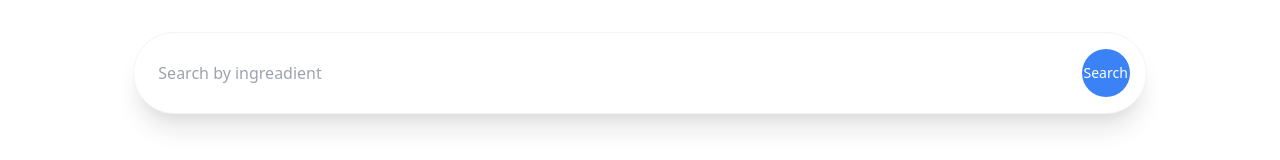
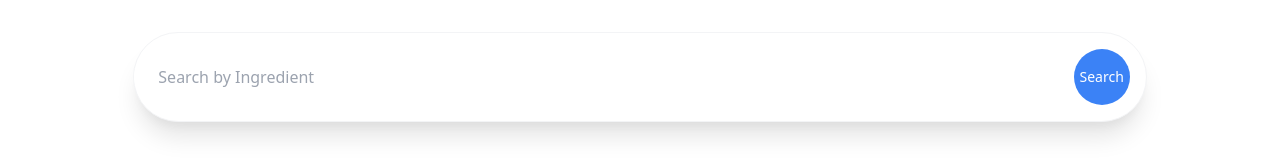
Before and after one commit to DevXard/ATD-Project, a React (Create React App) app: page / in a window 1280 px wide. Shown: the top 160 px of the page. Built offline with nearby package versions, Linux system fonts and the light colour scheme; no server answers.

Commit message:
Fixed some typos added padding to search button the click event covers the whole card

```diff
--- a/src/components/DetailsPage/DetailsPage.js
+++ b/src/components/DetailsPage/DetailsPage.js
@@ -29,7 +29,7 @@ const DetailsPage = () => {
         <form  className="flex-auto p-6">
           <div className="flex flex-wrap">
             <h1 className="flex-auto text-base font-medium text-gray-500">
-              Recepie Area:
+              Recipe Area:
               <span className="font-semibold ml-1 text-gray-700">
                {recepie.strArea}
               </span>
@@ -48,7 +48,7 @@ const DetailsPage = () => {
           </div>
           <div className="grid grid-cols-3 gap-4 ">
            <div className="text-xl font-bold">
-            Ingrediants:
+            Ingredients:
             <div className="text-base font-semibold">
             {ing.map( (data, idx) => <p key={idx}>{data}</p>)}
             </div>
--- a/src/components/ListingPage/ListingCard.js
+++ b/src/components/ListingPage/ListingCard.js
@@ -3,16 +3,18 @@ import { Link } from 'react-router-dom';
 const ListingCard = ({data}) => {
 
     return (
+        <Link to={`details/${data.idMeal}`}>
         <div className="bg-gray-100 rounded-xl p-8 m-4 md:p-0 w-60 h-72 shadow-lg border border-gray-200">
-            <Link to={`details/${data.idMeal}`}>
+
             <img className="w-full p-2 h-44 rounded-xl"
             src={`${data.strMealThumb}`} alt="Generic"/>
-            </Link>
+
             <h1 className="text-center text-base md:text-xl font-bold p-2">{data.strMeal}</h1>
 
 
 
         </div>
+        </Link>
     )
 }
 
--- a/src/components/SearchPage/SearchBar.js
+++ b/src/components/SearchPage/SearchBar.js
@@ -32,10 +32,10 @@ const SearchBar = () => {
                 value={formData.ingreadient}
                 onChange={handleChange}
                 type="text"
-                placeholder="Search by ingreadient"
+                placeholder="Search by Ingredient"
                  />
                  <div className="p-4">
-                    <button className="bg-blue-500 text-white rounded-full p-2 hover:bg-blue-400 focus:outline-none w-12 h-12 flex items-center justify-center text-sm" >Search</button>
+                    <button className="bg-blue-500 text-white rounded-full p-4 hover:bg-blue-400 focus:outline-none w-14 h-14 flex items-center justify-center text-sm" >Search</button>
                  </div>
             </form>
         </div>
```
